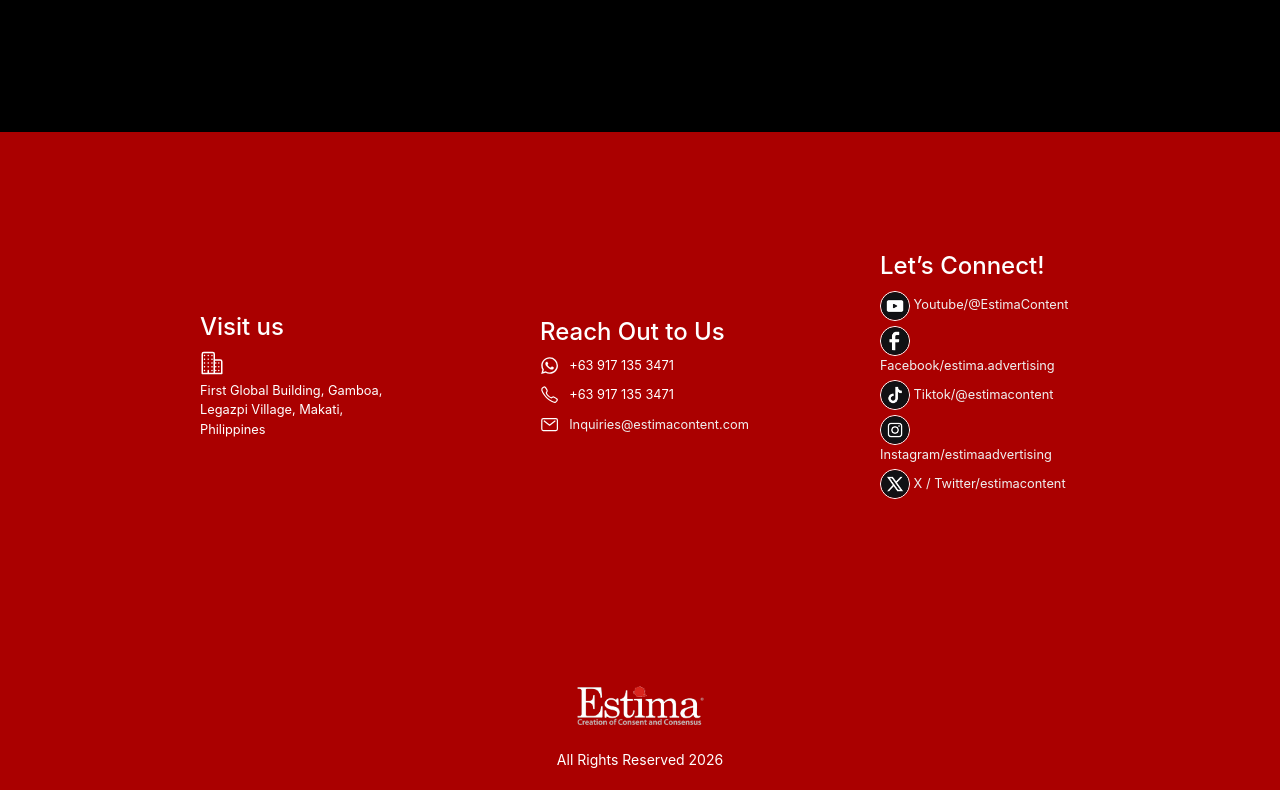
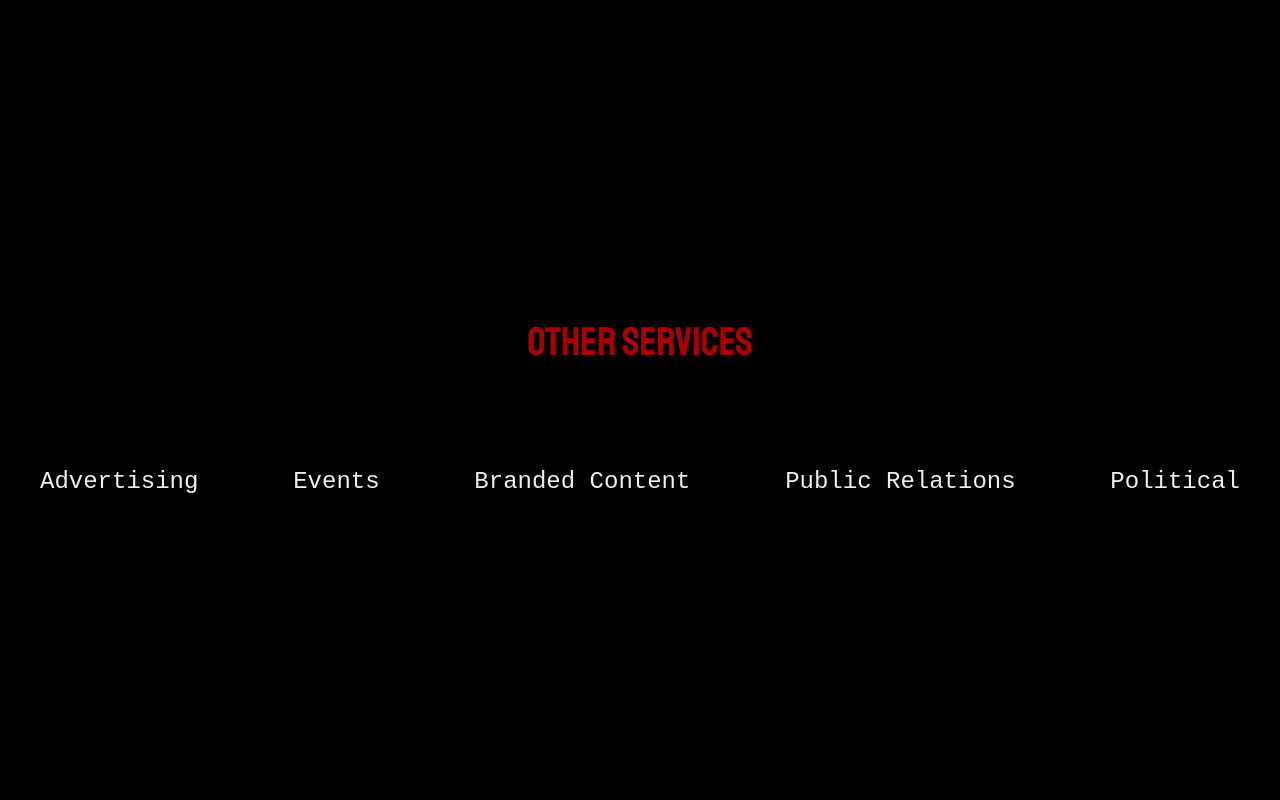
Before and after one commit to tunangski20/estima-website, a plain HTML site: page links/our-team.html in a window 1280 px wide. Shown: the part 2800-3600 px from the top of the page. Drawn offline with nearby package versions, Linux system fonts and the light colour scheme.

Commit message:
change to "public relations"

```diff
--- a/links/our-team.html
+++ b/links/our-team.html
@@ -123,6 +123,17 @@
             </div>
           </div>
         </div>
+
+        <div class="sub-services-title">
+          <h1>Other Services</h1>
+          <div class="sub-services">
+              <h1><a href="../links/advertising.html">Advertising</a></h1>
+              <h1><a href="../links/events.html">Events</a></h1>
+              <h1><a href="../links/branded-content.html">Branded Content</a></h1>
+              <h1><a href="../links/public-relation.html">Public Relations</a></h1>
+              <h1><a href="../links/political.html">Political</a></h1>
+          </div>
+        </div>
     </main>
 
     <footer>
```
Also changed, not shown: links/advertising.html (+2 -2 lines), links/branded-content.html (+2 -2 lines), links/events.html (+2 -2 lines), links/political.html (+2 -2 lines), links/public-relation.html (+2 -2 lines).
